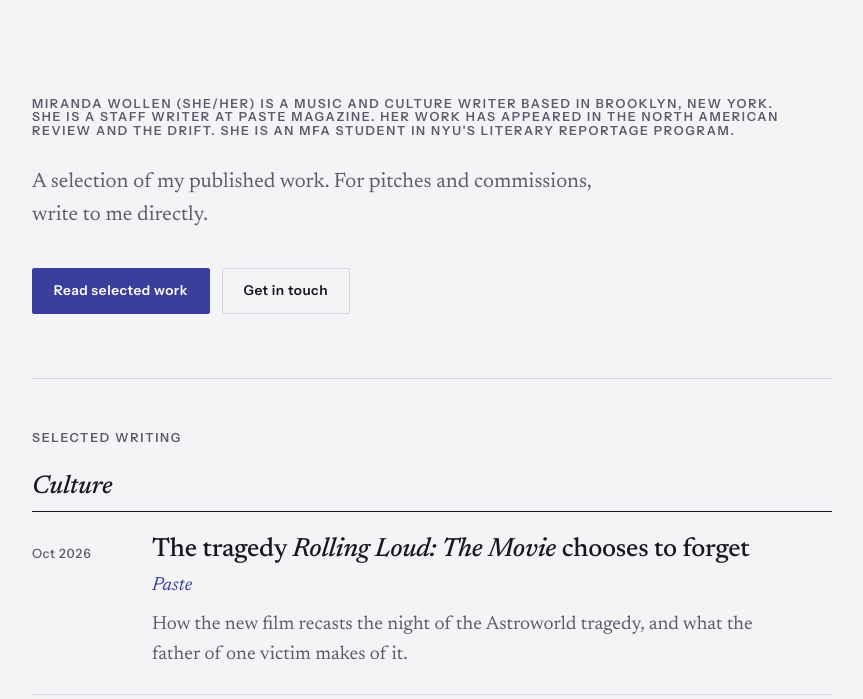
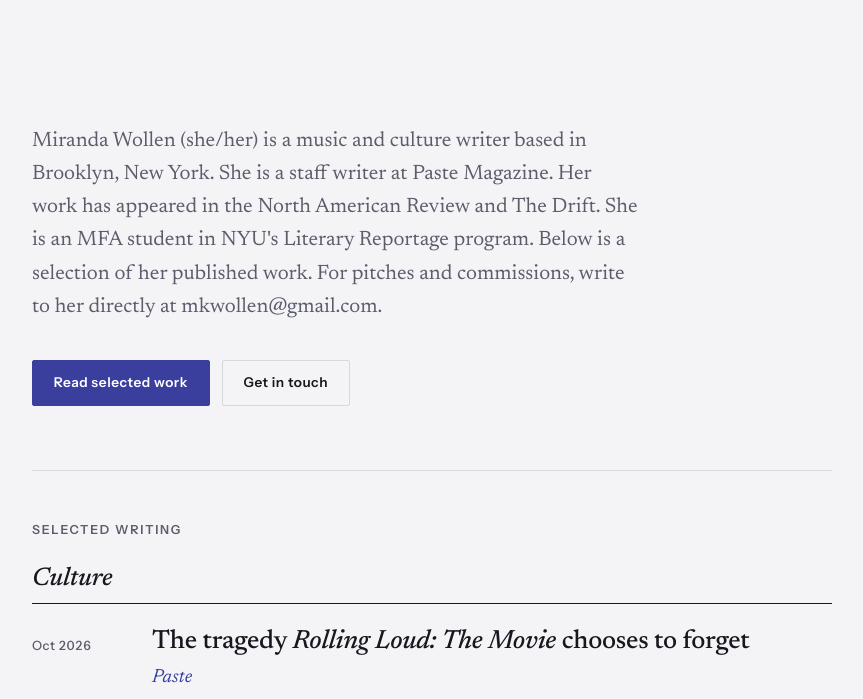
Before and after one commit to mirandawollen/mirandawollen.github.io, a plain HTML site: page index.html in a window 1280 px wide. Shown: the part 66-765 px from the top of the page, without its empty margins (208-1071 px from the left). Drawn offline with Linux system fonts and the light colour scheme.

Commit message:
Update index.html

```diff
--- a/index.html
+++ b/index.html
@@ -24,9 +24,8 @@
   <main id="top">
 
     <section class="hero">
-      <h2>Miranda Wollen (she/her) is a music and culture writer based in Brooklyn, New York. She is a staff writer at Paste Magazine. Her work has appeared in the North American Review and The Drift. She is an MFA student in NYU's Literary Reportage program.</h2>
       <p class="lede">
-        A selection of my published work. For pitches and commissions, write to me directly.
+        Miranda Wollen (she/her) is a music and culture writer based in Brooklyn, New York. She is a staff writer at Paste Magazine. Her work has appeared in the North American Review and The Drift. She is an MFA student in NYU's Literary Reportage program. Below is a selection of her published work. For pitches and commissions, write to her directly at mkwollen@gmail.com.
       </p>
       <div class="actions">
         <a class="button" href="#writing">Read selected work</a>
```
